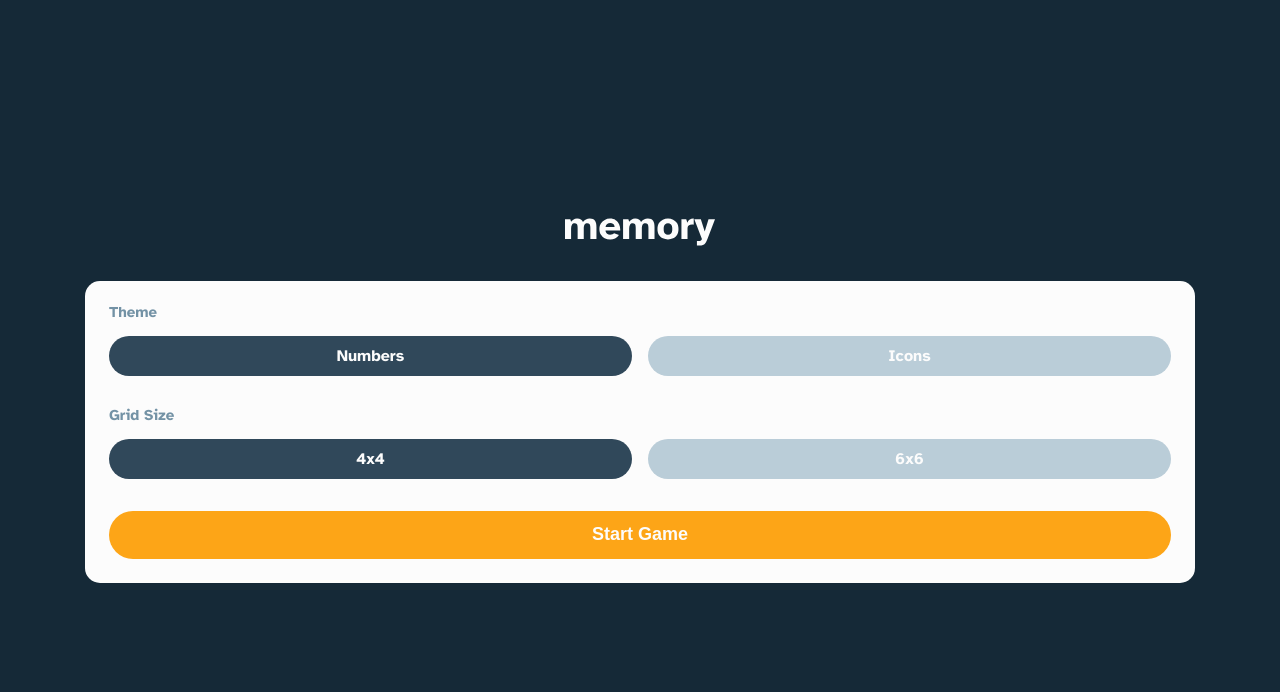
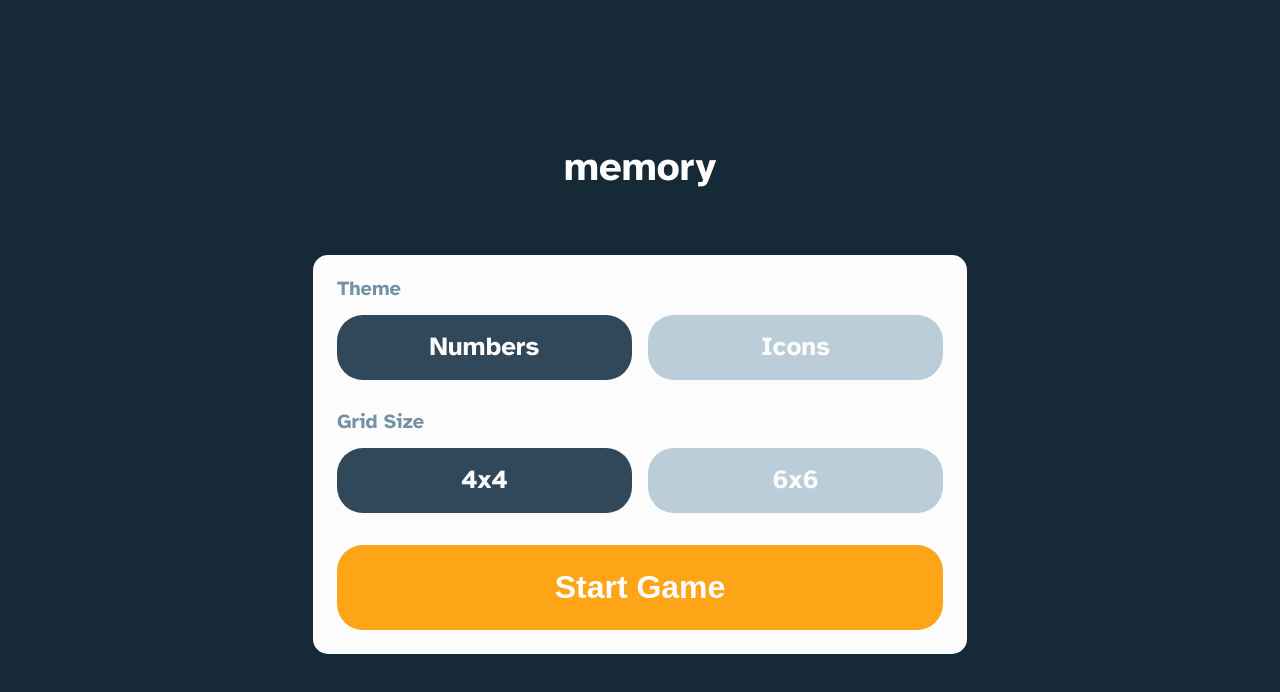
Before and after one commit to Yasmine10/memory-game, a Vue app: page / in a window 1280 px wide. Shown: the top 692 px of the page. Built offline with nearby package versions, Linux system fonts and the light colour scheme.

Commit message:
making the home view responsive

```diff
--- a/src/assets/styles/base/_global.scss
+++ b/src/assets/styles/base/_global.scss
@@ -14,6 +14,10 @@ h2 {
 h3 {
     font-size: 0.9375em;
     color: var(--clr-neutral-grey);
+
+    @media only screen and (min-width: 768px) {
+        font-size: 1.25rem;
+    }
 }
 
 .btn {
@@ -37,6 +41,10 @@ h3 {
 
     &:hover {
         background-color: hsl(37, 100%, 65%);
+    }
+
+    @media only screen and (min-width: 768px) {
+        font-size: 2rem;
     }
 }
 
@@ -83,4 +91,10 @@ h3 {
     input[type="radio"]:checked + label {
         background-color: var(--clr-dark);
     }
+
+    @media only screen and (min-width: 768px) {
+        label {
+            font-size: 1.625rem;
+        }
+    }
 }
--- a/src/views/Home.vue
+++ b/src/views/Home.vue
@@ -1,7 +1,7 @@
 <template>
   <div id="home">
     <div class="logo-container">
-      <Logo />
+      <h1 class="white-logo">memory</h1>
     </div>
     <div class="menu-container container">
       <form @submit.prevent="startGame">
@@ -105,12 +105,10 @@
 </template>
 
 <script>
-import Logo from "../components/icons/LogoLight.vue";
 
 export default {
   name: "Home",
   components: {
-    Logo,
   },
   data() {
     return {
@@ -166,7 +164,20 @@ export default {
 
   .logo-container {
     text-align: center;
-    margin-bottom: 2rem;
+    margin-bottom: 3.25em;
+
+    .white-logo {
+      font-size: 2rem;
+      color: var(--clr-white);
+    }
+
+    @media only screen and (min-width: 768px) {
+      margin-bottom: 4.25em;
+
+      .white-logo {
+        font-size: 2.5rem;
+      }
+    }
   }
 
   .menu-container {
@@ -178,6 +189,10 @@ export default {
       display: flex;
       margin-bottom: 2em;
     }
+
+    @media only screen and (min-width: 768px) {
+      max-width: 40.875rem;
+    }
   }
 }
 </style>
```
